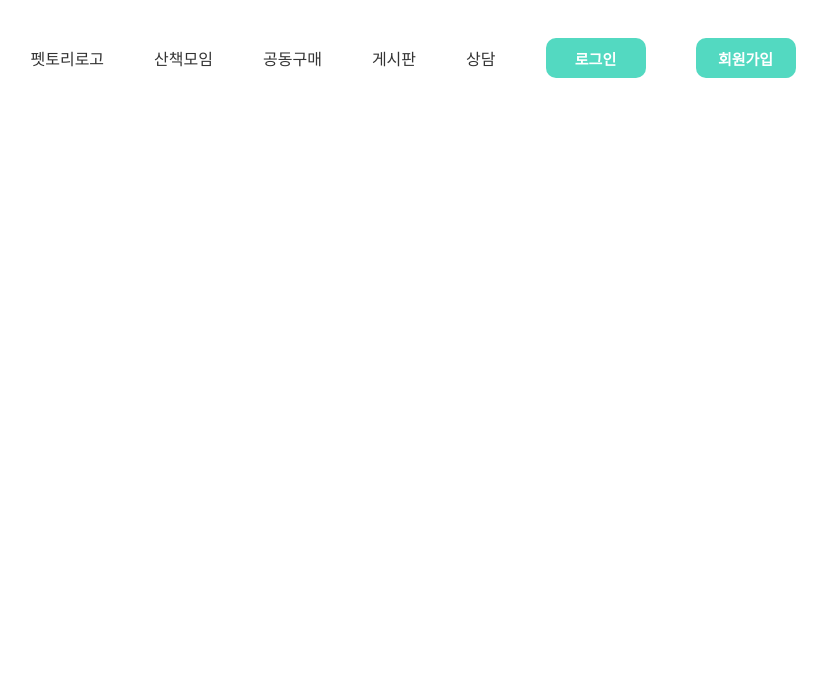
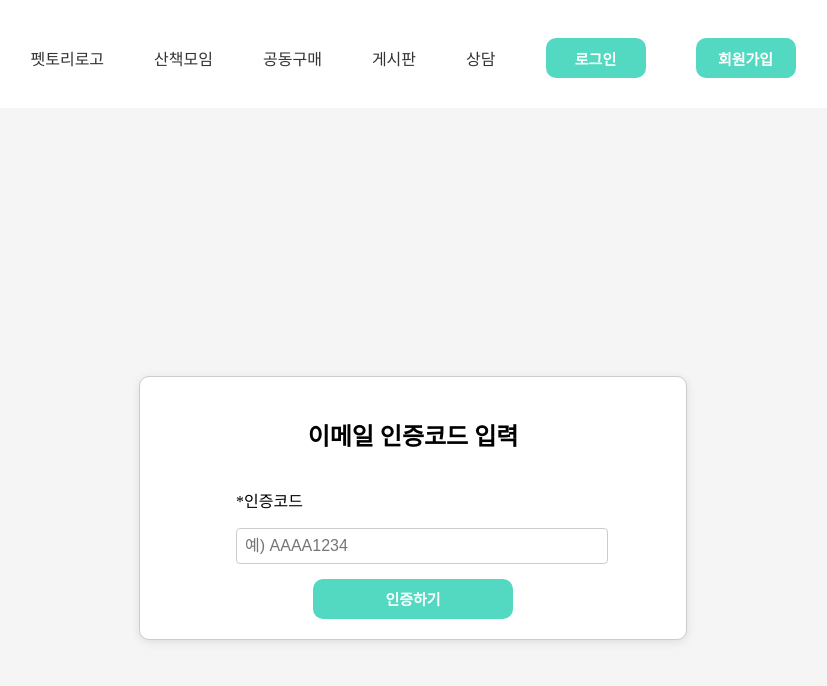
Before and after one commit to beyond-sw-camp/be10-3rd-Pettory-pettory, a Vue app in the folder users/: page /users/emails/codes in a window 1280 px wide. Shown: the top 686 px of the page, without its empty margins (227-1054 px from the left). Built offline with nearby package versions, Linux system fonts and the light colour scheme.

Commit message:
[style] 로그인 폼 수정

```diff
--- a/users/src/components/user/LoginForm.vue
+++ b/users/src/components/user/LoginForm.vue
@@ -26,6 +26,7 @@ const handleLogin = () => {
       <!-- 에러 메세지 표시 -->
       <p v-if="errorMessage" class="error">{{errorMessage}}</p>
 
+      <div class="field-group">
         <!-- 이메일 필드 -->
         <p>*이메일</p>
         <InputBoxLongGray
@@ -33,13 +34,18 @@ const handleLogin = () => {
             placeholder="example.gmail.com"
             type="email"
         />
+      </div>
 
       <!-- 비밀번호 필드 -->
+      <div class="field-group">
+        <p>*비밀번호</p>
         <InputBoxLongGray
             v-model="pwd"
             placeholder="영문대소문자, 특수문자를 모두 포함하여 8자리 이상"
             type="password"
         />
+      </div>
+
 
       <!-- 로그인 버튼 -->
       <ButtonLongColor @click="handleLogin">
@@ -78,6 +84,17 @@ const handleLogin = () => {
   background-color: #fff;
 }
 
+.field-group {
+  width: 70%;
+  margin-bottom: 15px;
+}
+
+.form-group p {
+  text-align: left;
+  font-weight: bold;
+  font-size: 14px;
+}
+
 h2 {
   margin-bottom: 20px;
 }
--- a/users/src/components/user/RegisterForm.vue
+++ b/users/src/components/user/RegisterForm.vue
@@ -13,7 +13,7 @@ const errorMessage = ref('');
 const handleRegister = () => {
   if (!email.value || !nickName.value ||
       !name.value || !pwd.value || !birth.value) {
-    errorMessage.value = '빠진 부분이 없는지 확인해주세요!';
+    errorMessage.value = '빠진 부분이 없는지 확인해주세요.';
   } else {
     errorMessage.value = 'else';
   }
@@ -115,5 +115,4 @@ const handleRegister = () => {
   font-weight: bold;
 }
 
-
 </style>
--- /dev/null
+++ b/users/src/components/user/RegisterVerifyForm.vue
@@ -0,0 +1,74 @@
+<script setup>
+import {ref} from 'vue';
+import InputBoxLongGray from '@/components/common/InputBoxLongGray.vue';
+import ButtonLongColor from "@/components/common/ButtonLongColor.vue";
+
+const verifyCode = ref('');
+const errorMessage = ref('');
+
+const handleVerify = () => {
+  if (!verifyCode.value) {
+    errorMessage.value = '인증코드를 입력해주세요.';
+  } else {
+    errorMessage.value = 'else';
+  }
+};
+
+</script>
+
+<template>
+
+  <div class = "register-verify-form">
+    <h2>이메일 인증코드 입력</h2>
+
+
+    <!-- 에러 메세지 표시 -->
+    <p v-if="errorMessage" class="error">{{errorMessage}}</p>
+
+    <!-- 인증코드 필드 -->
+    <div class="field-group">
+      <p>*인증코드</p>
+      <InputBoxLongGray
+          v-model="verifyCode"
+          placeholder="예) AAAA1234"
+          type="text"
+      />
+    </div>
+
+    <!-- 인증 버튼 -->
+    <ButtonLongColor @click="handleVerify">
+      인증하기
+    </ButtonLongColor>
+  </div>
+</template>
+
+<style scoped>
+.register-verify-form {
+  display: flex;
+  flex-direction: column;
+  align-items: center;
+  width: 40%;
+  padding: 20px;
+  border: 1px solid #ccc;
+  border-radius: 10px;
+  box-shadow: 0px 2px 10px rgba(0, 0, 0, 0.1);
+  background-color: #fff;
+}
+
+.field-group {
+  width: 70%;
+  margin-bottom: 15px;
+}
+
+.form-group p {
+  text-align: left;
+  font-weight: bold;
+  font-size: 14px;
+}
+
+.error {
+  color: #53D9C1;
+  font-weight: bold;
+}
+
+</style>
--- a/users/src/router/router.js
+++ b/users/src/router/router.js
@@ -2,6 +2,7 @@ import {createRouter, createWebHistory} from "vue-router";
 import LoginView from "@/views/user/LoginView.vue";
 import RegisterView from "@/views/user/RegisterView.vue";
 import HomeView from "@/views/common/HomeView.vue";
+import RegisterVerifyView from "@/views/user/RegisterVerifyView.vue";
 
 const router = createRouter({
     history: createWebHistory(),
@@ -18,6 +19,10 @@ const router = createRouter({
             path: '/users',
             component: RegisterView
         },
+        {
+            path: '/users/emails/codes',
+            component: RegisterVerifyView
+        },
     ]
 });
 
--- /dev/null
+++ b/users/src/views/user/RegisterVerifyView.vue
@@ -0,0 +1,20 @@
+<script setup>
+import RegisterVerifyForm from "@/components/user/RegisterVerifyForm.vue";
+</script>
+
+<template>
+  <div class="register-verify-view">
+    <RegisterVerifyForm />
+    <RouterView />
+  </div>
+</template>
+
+<style scoped>
+.register-verify-view {
+  display: flex;
+  justify-content: center;
+  align-items: center;
+  height: 100vh;
+  background-color: #f5f5f5;
+}
+</style>
```
Lines whose indentation alone changed are shown as unchanged.
